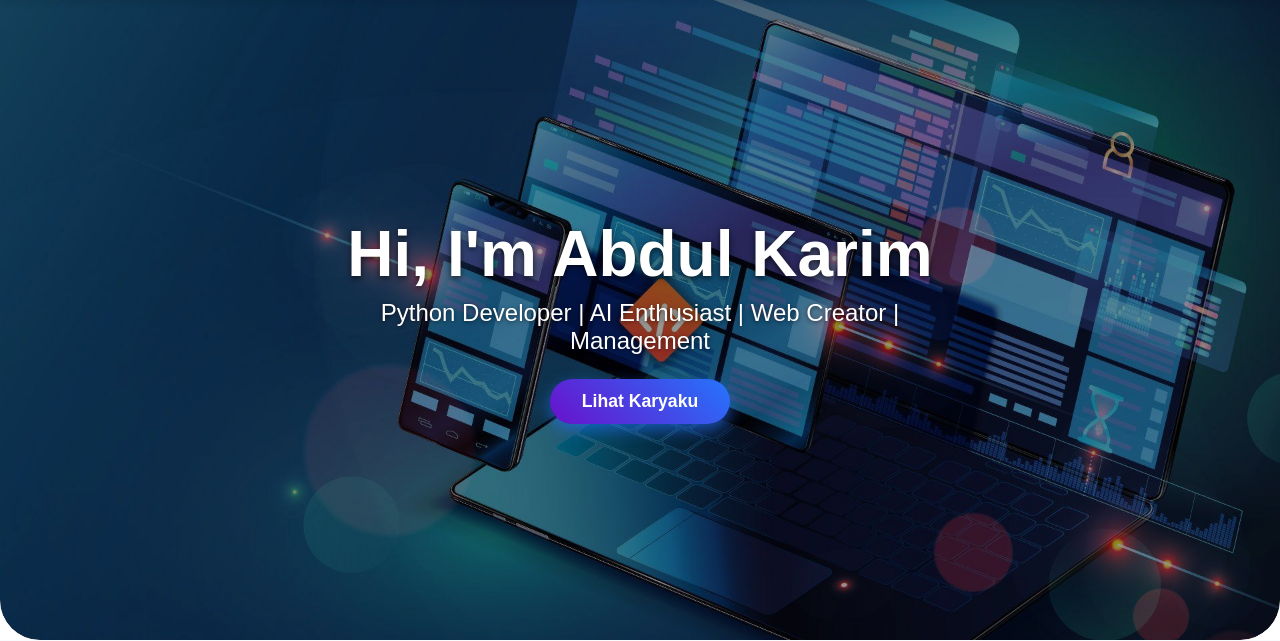
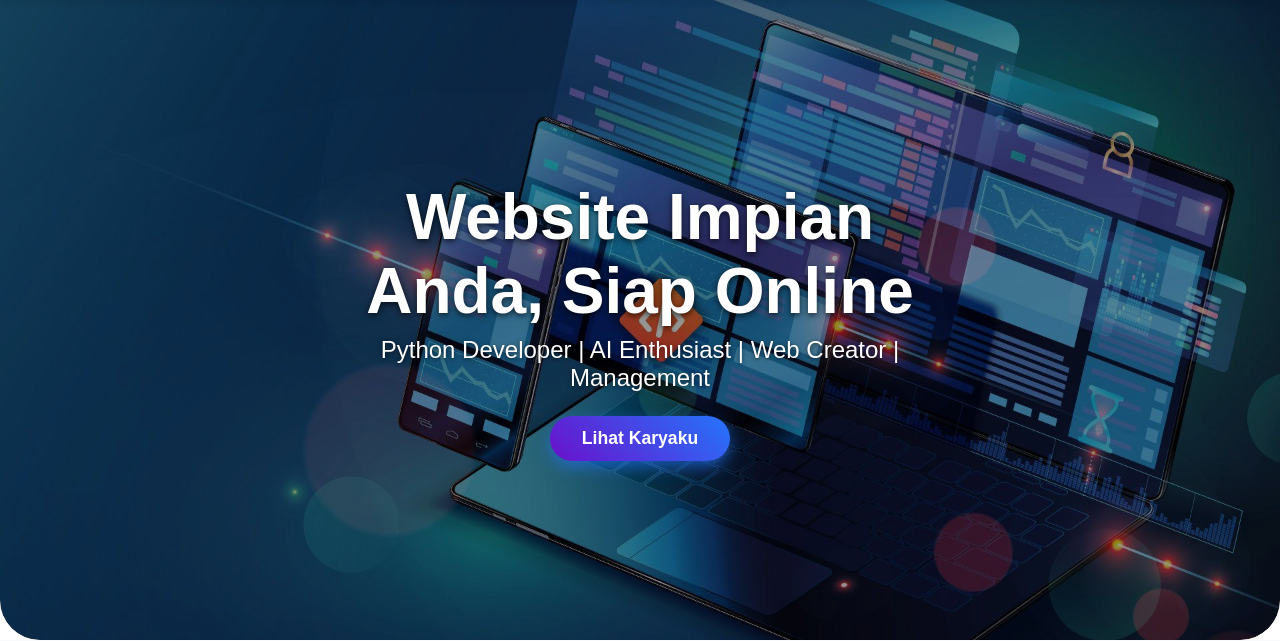
Before and after one commit to septianabdulkarim-cloud/portfolio_website, a Flask app: page / in a window 1280 px wide. Shown: the part 64-705 px from the top of the page. Run offline with Flask 3, Linux system fonts and the light colour scheme.

Commit message:
index.html dan style.css

```diff
--- a/templates/index.html
+++ b/templates/index.html
@@ -51,7 +51,7 @@
             <div class="slide" style="background-image: url('/static/image/wp6350578.webp');"></div>
         </div>
         <div class="hero-content">
-            <h1>Hi, I'm Abdul Karim</h1>
+            <h1>Website Impian Anda, Siap Online</h1>
             <p>Python Developer | AI Enthusiast | Web Creator | Management</p>
             <a href="#projects" class="btn">Lihat Karyaku</a>
         </div>
```
